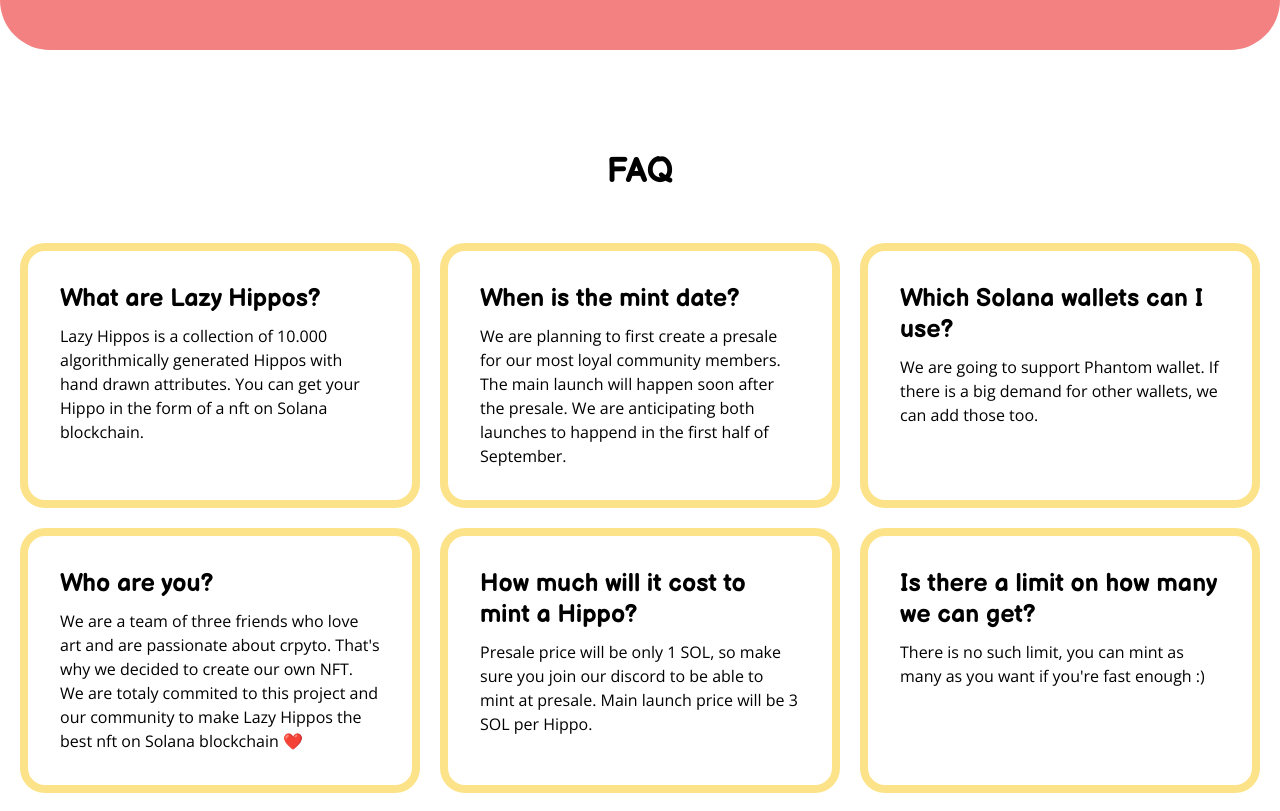
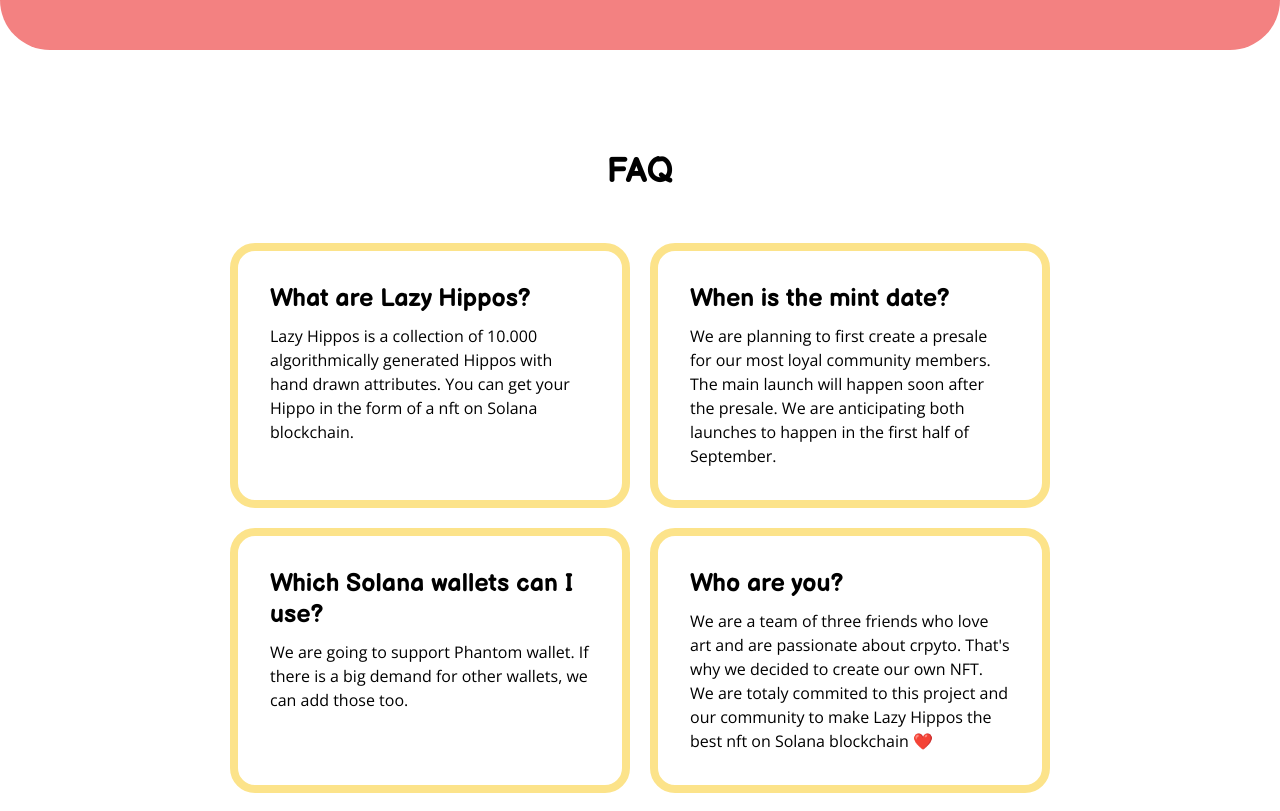
Before and after one commit to klemenkerin/Lazy-Hippos, a React (Create React App) app: page / in a window 1280 px wide. Shown: the part 3321-4132 px from the top of the page. Built offline with nearby package versions, Linux system fonts and the light colour scheme.

Commit message:
popravek faq container

```diff
--- a/src/components/FAQ.jsx
+++ b/src/components/FAQ.jsx
@@ -4,6 +4,7 @@
 
     return (
         <div className="faq" id="faq">
+            <div className="container">
                 <h2 class="text-center width-50">FAQ</h2>
                 <div class="flex-container margin-top-50">
                     <div class="question">
@@ -12,7 +13,7 @@
                     </div>
                     <div class="question">
                         <h3>When is the mint date?</h3>
-                    <p>We are planning to first create a presale for our most loyal community members. The main launch will happen soon after the presale. We are anticipating both launches to happend in the first half of September.</p>
+                        <p>We are planning to first create a presale for our most loyal community members. The main launch will happen soon after the presale. We are anticipating both launches to happen in the first half of September.</p>
                     </div>
                     <div class="question">
                         <h3>Which Solana wallets can I use?</h3>
@@ -31,6 +32,7 @@
                         <p>There is no such limit, you can mint as many as you want if you're fast enough :)</p>
                     </div>
                 </div>
+            </div>
 
         </div>
     );
```
Lines whose indentation alone changed are shown as unchanged.
